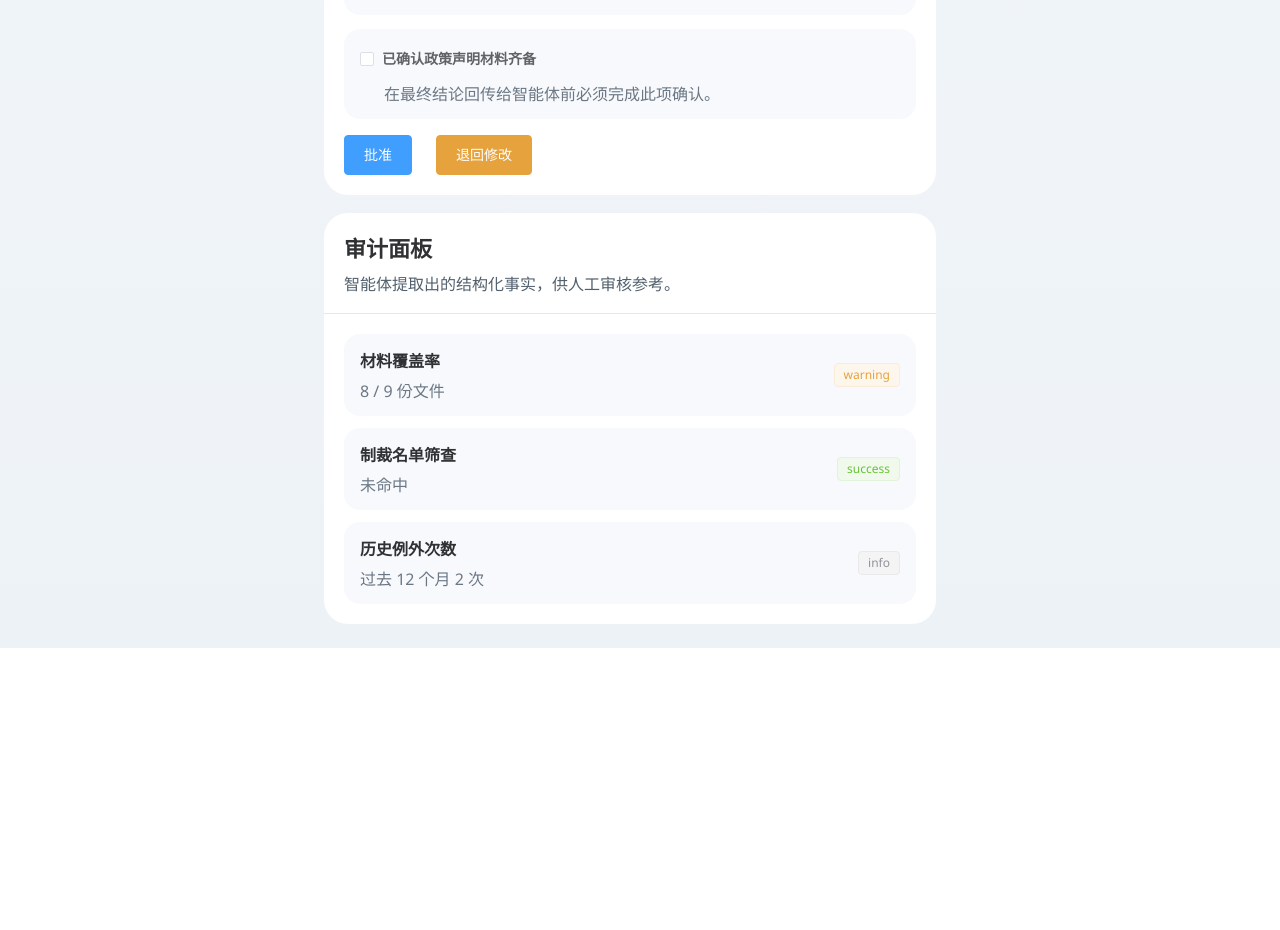
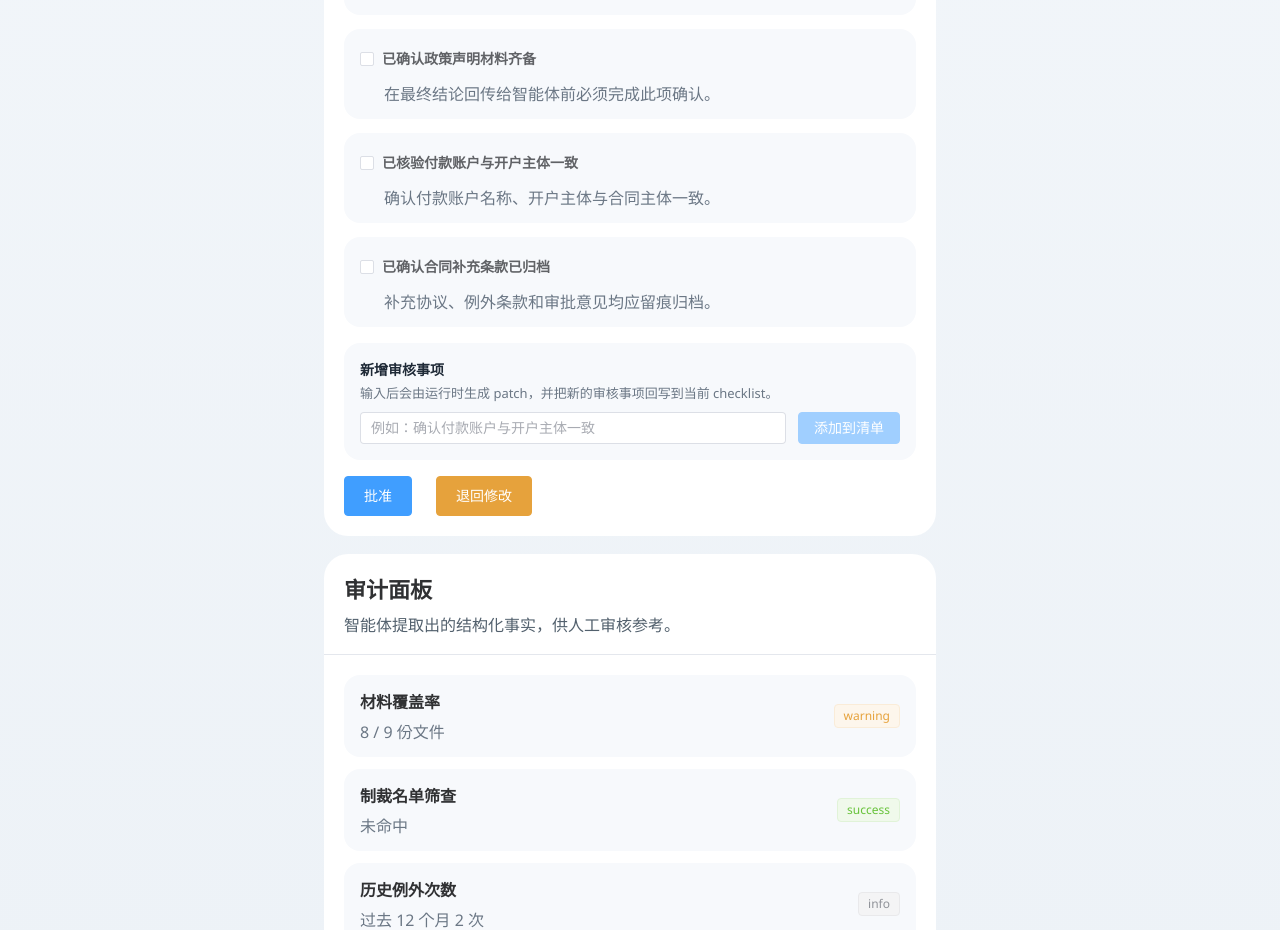
Before and after one commit to jiangfangfangxm/agent-ui-vue, a Vue app: page / in a window 1280 px wide. Shown: the part 1402-2332 px from the top of the page. Before the commit the page ends 2050 px from the top, so only its background shows below. Built offline with nearby package versions, Linux system fonts and the light colour scheme.

Commit message:
chore: add add_check_list item widget

```diff
--- a/src/agent/MockPatchPlannerModel.ts
+++ b/src/agent/MockPatchPlannerModel.ts
@@ -13,10 +13,10 @@ type PatchHandler = (
   event: WorkflowEvent,
 ) => PatchOperation[];
 
-function buildChecklistSection(
-  envelope: WorkflowEnvelope,
-  event: WorkflowEvent,
-): UISection | null {
+function findReviewChecklist(envelope: WorkflowEnvelope): {
+  section: UISection;
+  checklist: ChecklistComponent;
+} | null {
   const section = envelope.page.sections.find(
     (entry) => entry.id === "sec_main_review",
   );
@@ -28,24 +28,91 @@ function buildChecklistSection(
     return null;
   }
 
+  return { section, checklist };
+}
+
+function replaceChecklistInSection(
+  section: UISection,
+  checklist: ChecklistComponent,
+): UISection {
+  return {
+    ...section,
+    components: section.components.map((component) =>
+      component.id === checklist.id ? checklist : component,
+    ),
+  };
+}
+
+function buildChecklistSection(
+  envelope: WorkflowEnvelope,
+  event: WorkflowEvent,
+): UISection | null {
+  const reviewState = findReviewChecklist(envelope);
+
+  if (!reviewState) {
+    return null;
+  }
+
   const itemId = String(event.payload?.itemId ?? "");
-  const items = checklist.props.items.map((item) =>
+  const items = reviewState.checklist.props.items.map((item) =>
     item.id === itemId ? { ...item, checked: !item.checked } : item,
   );
 
+  return replaceChecklistInSection(reviewState.section, {
+    ...reviewState.checklist,
+    props: {
+      ...reviewState.checklist.props,
+      items,
+    },
+  });
+}
+
+function buildChecklistAdditionSection(
+  envelope: WorkflowEnvelope,
+  event: WorkflowEvent,
+): { section: UISection; normalizedLabel: string } | null {
+  const reviewState = findReviewChecklist(envelope);
+
+  if (!reviewState) {
+    return null;
+  }
+
+  const normalizedLabel = String(event.payload?.label ?? "").trim();
+
+  if (!normalizedLabel) {
+    return null;
+  }
+
+  const exists = reviewState.checklist.props.items.some(
+    (item) => item.label.trim().toLowerCase() === normalizedLabel.toLowerCase(),
+  );
+
+  if (exists) {
+    return {
+      section: reviewState.section,
+      normalizedLabel,
+    };
+  }
+
+  const nextChecklist: ChecklistComponent = {
+    ...reviewState.checklist,
+    props: {
+      ...reviewState.checklist.props,
+      items: [
+        ...reviewState.checklist.props.items,
+        {
+          id: `item_custom_${event.id}`,
+          label: normalizedLabel,
+          description: "由审核人在当前工作流中手动补充。",
+          checked: false,
+        },
+      ],
+    },
+  };
+
   return {
-    ...section,
-    components: section.components.map((component) =>
-      component.id === checklist.id
-        ? {
-            ...checklist,
-            props: {
-              ...checklist.props,
-              items,
-            },
-          }
-        : component,
-    ),
+    section: replaceChecklistInSection(reviewState.section, nextChecklist),
+    normalizedLabel,
   };
 }
 
@@ -112,6 +179,85 @@ function handleToggleCheck(
         body: `审核人已将清单进度更新为 ${checkedCount} 项已完成。`,
         tone: "info",
         timestamp: event.timestamp,
+      },
+    },
+  ];
+}
+
+function handleAddChecklistItem(
+  envelope: WorkflowEnvelope,
+  event: WorkflowEvent,
+): PatchOperation[] {
+  const reviewState = findReviewChecklist(envelope);
+  const normalizedLabel = String(event.payload?.label ?? "").trim();
+
+  if (!reviewState || !normalizedLabel) {
+    return [
+      {
+        op: "prepend_message",
+        value: {
+          id: `msg_add_check_invalid_${event.id}`,
+          role: "system",
+          title: "新增审核事项失败",
+          body: "请输入有效的审核事项内容后再提交。",
+          tone: "warning",
+          timestamp: event.timestamp,
+        },
+      },
+    ];
+  }
+
+  const exists = reviewState.checklist.props.items.some(
+    (item) => item.label.trim().toLowerCase() === normalizedLabel.toLowerCase(),
+  );
+
+  if (exists) {
+    return [
+      {
+        op: "prepend_message",
+        value: {
+          id: `msg_add_check_duplicate_${event.id}`,
+          role: "system",
+          title: "审核事项已存在",
+          body: `“${normalizedLabel}” 已在当前清单中，无需重复添加。`,
+          tone: "warning",
+          timestamp: event.timestamp,
+        },
+      },
+    ];
+  }
+
+  const nextState = buildChecklistAdditionSection(envelope, event);
+
+  if (!nextState) {
+    return [];
+  }
+
+  return [
+    {
+      op: "replace_section",
+      sectionId: nextState.section.id,
+      value: nextState.section,
+    },
+    {
+      op: "prepend_message",
+      value: {
+        id: `msg_add_check_${event.id}`,
+        role: "agent",
+        title: "审核事项已添加",
+        body: `已将新的审核事项“${nextState.normalizedLabel}”加入当前清单。`,
+        tone: "success",
+        timestamp: event.timestamp,
+      },
+    },
+    {
+      op: "set_risk_summary",
+      value: {
+        ...envelope.riskSummary,
+        details: [
+          `人工补充审核事项：${nextState.normalizedLabel}`,
+          ...envelope.riskSummary.details,
+        ].slice(0, 5),
       },
     },
   ];
@@ -194,6 +340,7 @@ function handleOpenDetail(
 
 const handlers: Record<string, PatchHandler> = {
   toggle_check: handleToggleCheck,
+  add_checklist_item: handleAddChecklistItem,
   submit_decision: handleSubmitDecision,
   open_detail: handleOpenDetail,
 };
--- a/src/components/renderer/registry.ts
+++ b/src/components/renderer/registry.ts
@@ -9,11 +9,13 @@ import DataTableWidget from "../widgets/DataTableWidget.vue";
 import KeyValueWidget from "../widgets/KeyValueWidget.vue";
 import ResultSummaryWidget from "../widgets/ResultSummaryWidget.vue";
 import TextWidget from "../widgets/TextWidget.vue";
+import TextInputWidget from "../widgets/TextInputWidget.vue";
 
 export type WidgetRegistry = Record<WidgetType, Component>;
 
 export const registry = {
   text: TextWidget,
+  text_input: TextInputWidget,
   alert: AlertWidget,
   key_value: KeyValueWidget,
   data_table: DataTableWidget,
--- /dev/null
+++ b/src/components/widgets/TextInputWidget.vue
@@ -0,0 +1,114 @@
+<script setup lang="ts">
+import { computed, ref } from "vue";
+import type { WorkflowEventInput } from "../../types/workflow";
+import type { WidgetPropsOfType } from "./widgetContract";
+import { useWidgetEvents } from "./useWidgetEvents";
+
+const props = defineProps<{
+  component: WidgetPropsOfType<"text_input">["component"];
+  runtime: WidgetPropsOfType<"text_input">["runtime"];
+}>();
+
+const emit = defineEmits<{
+  dispatch: [event: WorkflowEventInput];
+}>();
+
+const draft = ref("");
+const { canDispatch, dispatch } = useWidgetEvents(
+  props.runtime,
+  emit,
+  props.component.id,
+);
+
+const normalizedValue = computed(() => draft.value.trim());
+const canSubmit = computed(
+  () =>
+    normalizedValue.value.length > 0 &&
+    canDispatch(props.component.props.eventType),
+);
+
+function submit(): void {
+  if (!canSubmit.value) {
+    return;
+  }
+
+  dispatch(props.component.props.eventType, {
+    label: normalizedValue.value,
+  });
+
+  if (props.component.props.clearOnSubmit ?? true) {
+    draft.value = "";
+  }
+}
+</script>
+
+<template>
+  <div class="text-input-widget">
+    <div class="input-head">
+      <label v-if="component.props.label" class="input-label">
+        {{ component.props.label }}
+      </label>
+      <p v-if="component.props.helperText" class="input-helper">
+        {{ component.props.helperText }}
+      </p>
+    </div>
+
+    <div class="input-row">
+      <el-input
+        v-model="draft"
+        :placeholder="component.props.placeholder ?? '请输入内容'"
+        :disabled="runtime.isDispatching"
+        clearable
+        @keyup.enter="submit"
+      />
+      <el-button
+        type="primary"
+        :disabled="!canSubmit"
+        :loading="runtime.isDispatching"
+        @click="submit"
+      >
+        {{ component.props.buttonLabel ?? "提交" }}
+      </el-button>
+    </div>
+  </div>
+</template>
+
+<style scoped>
+.text-input-widget {
+  display: grid;
+  gap: 10px;
+  padding: 16px;
+  border-radius: 16px;
+  background: #f7f9fc;
+}
+
+.input-head {
+  display: grid;
+  gap: 4px;
+}
+
+.input-label {
+  font-size: 14px;
+  font-weight: 600;
+  color: #1f2a37;
+}
+
+.input-helper {
+  margin: 0;
+  font-size: 13px;
+  color: #6b7785;
+}
+
+.input-row {
+  display: grid;
+  grid-template-columns: minmax(0, 1fr) auto;
+  gap: 12px;
+  align-items: center;
+}
+
+@media (max-width: 768px) {
+  .input-row {
+    grid-template-columns: 1fr;
+  }
+}
+</style>
--- a/src/mock/initialEnvelope.ts
+++ b/src/mock/initialEnvelope.ts
@@ -4,7 +4,12 @@ export const initialEnvelope: WorkflowEnvelope = {
   id: "wf_risk_review_001",
   version: "1.0.0",
   state: "reviewing",
-  allowedEvents: ["toggle_check", "submit_decision", "open_detail"],
+  allowedEvents: [
+    "toggle_check",
+    "add_checklist_item",
+    "submit_decision",
+    "open_detail",
+  ],
   riskSummary: {
     level: "medium",
     summary: "当前请求存在中等合规风险，需要审核人完成最终确认。",
@@ -277,7 +282,31 @@ export const initialEnvelope: WorkflowEnvelope = {
                   description: "在最终结论回传给智能体前必须完成此项确认。",
                   checked: false,
                 },
+                {
+                  id: "item_bank",
+                  label: "已核验付款账户与开户主体一致",
+                  description: "确认付款账户名称、开户主体与合同主体一致。",
+                  checked: false,
+                },
+                {
+                  id: "item_contract",
+                  label: "已确认合同补充条款已归档",
+                  description: "补充协议、例外条款和审批意见均应留痕归档。",
+                  checked: false,
+                },
               ],
+            },
+          },
+          {
+            id: "cmp_custom_check_input",
+            type: "text_input",
+            props: {
+              eventType: "add_checklist_item",
+              label: "新增审核事项",
+              placeholder: "例如：确认付款账户与开户主体一致",
+              buttonLabel: "添加到清单",
+              helperText: "输入后会由运行时生成 patch，并把新的审核事项回写到当前 checklist。",
+              clearOnSubmit: true,
             },
           },
           {
--- a/src/types/workflow.ts
+++ b/src/types/workflow.ts
@@ -1,5 +1,6 @@
 export type WidgetType =
   | "text"
+  | "text_input"
   | "alert"
   | "key_value"
   | "data_table"
@@ -81,6 +82,18 @@ export type AlertComponent = BaseComponent<
     title: string;
     description: string;
     tone: "success" | "info" | "warning" | "error";
+  }
+>;
+
+export type TextInputComponent = BaseComponent<
+  "text_input",
+  {
+    eventType: string;
+    label?: string;
+    placeholder?: string;
+    buttonLabel?: string;
+    helperText?: string;
+    clearOnSubmit?: boolean;
   }
 >;
 
@@ -188,6 +201,7 @@ export type AuditPanelComponent = BaseComponent<
 
 export type UIComponent =
   | TextComponent
+  | TextInputComponent
   | AlertComponent
   | KeyValueComponent
   | DataTableComponent
@@ -199,6 +213,7 @@ export type UIComponent =
 
 export interface UIComponentMap {
   text: TextComponent;
+  text_input: TextInputComponent;
   alert: AlertComponent;
   key_value: KeyValueComponent;
   data_table: DataTableComponent;
```
